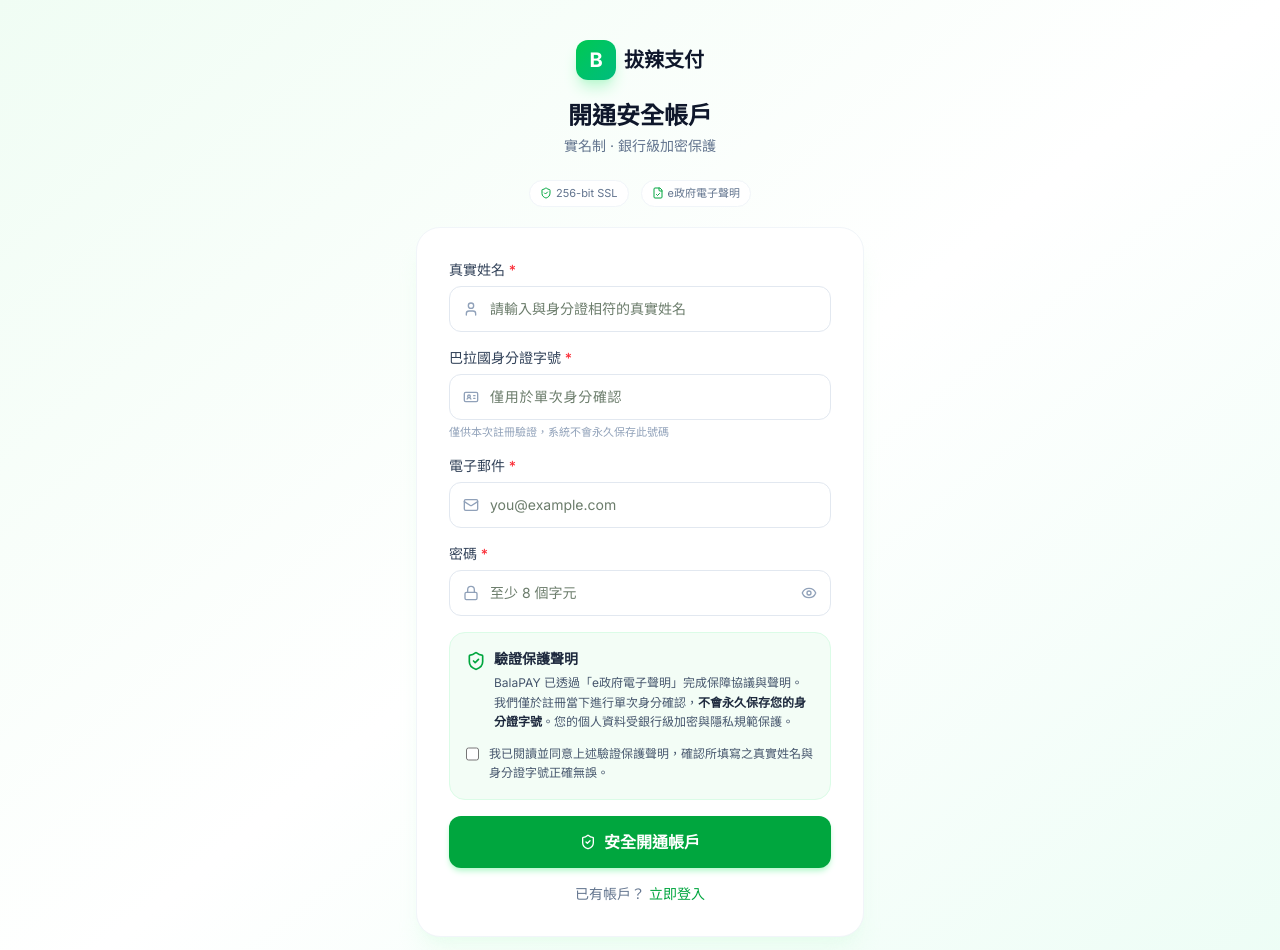
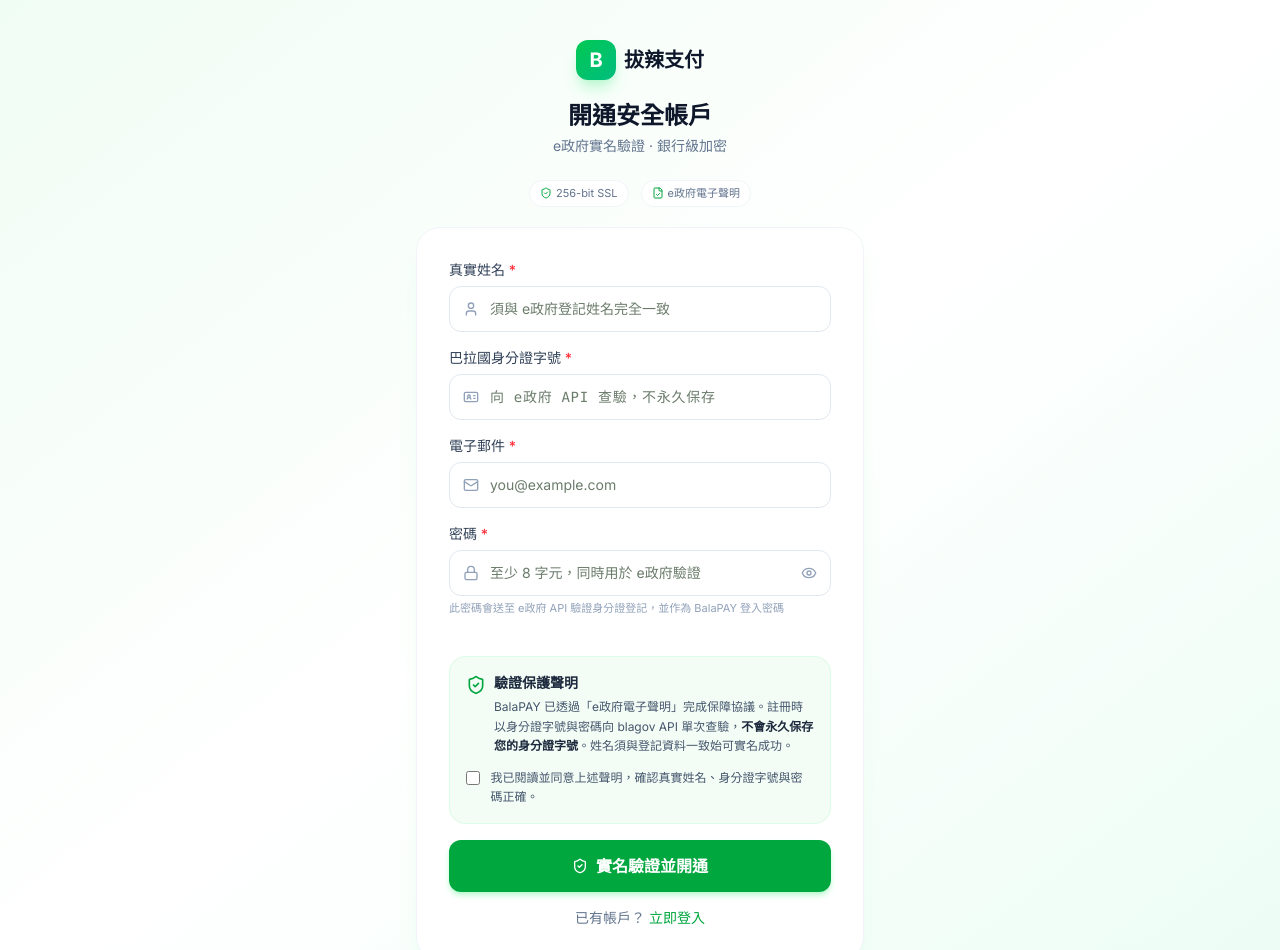
Before and after one commit to illusd-com/balapay, a Next.js app: page /register in a window 1280 px wide. Shown: the top 950 px of the page. Built offline with nearby package versions, Linux system fonts and the light colour scheme; no server answers.

Commit message:
feat: register UI with reCAPTCHA v2 widget + e-gov verification copy

```diff
--- a/src/app/(auth)/register/page.tsx
+++ b/src/app/(auth)/register/page.tsx
@@ -1,6 +1,6 @@
 "use client";
 
-import { useState } from "react";
+import { useState, useEffect, useRef, useCallback } from "react";
 import { motion } from "framer-motion";
 import Link from "next/link";
 import { useRouter } from "next/navigation";
@@ -16,6 +16,28 @@
   FileCheck,
 } from "lucide-react";
 
+const SITE_KEY =
+  process.env.NEXT_PUBLIC_RECAPTCHA_SITE_KEY ||
+  "6Lc9l-AtAAAAAOdRYtT24AG6fUQ5mLREBIvaYo3M";
+
+declare global {
+  interface Window {
+    grecaptcha?: {
+      render: (
+        el: HTMLElement,
+        opts: {
+          sitekey: string;
+          callback: (token: string) => void;
+          "expired-callback"?: () => void;
+        }
+      ) => number;
+      reset: (id?: number) => void;
+      getResponse: (id?: number) => string;
+    };
+    onRecaptchaLoad?: () => void;
+  }
+}
+
 export default function RegisterPage() {
   const router = useRouter();
   const [name, setName] = useState("");
@@ -26,6 +48,35 @@
   const [agreed, setAgreed] = useState(false);
   const [loading, setLoading] = useState(false);
   const [error, setError] = useState("");
+  const [captchaToken, setCaptchaToken] = useState("");
+  const captchaRef = useRef<HTMLDivElement>(null);
+  const widgetId = useRef<number | null>(null);
+
+  const renderCaptcha = useCallback(() => {
+    if (!captchaRef.current || !window.grecaptcha || widgetId.current !== null) return;
+    widgetId.current = window.grecaptcha.render(captchaRef.current, {
+      sitekey: SITE_KEY,
+      callback: (token: string) => setCaptchaToken(token),
+      "expired-callback": () => setCaptchaToken(""),
+    });
+  }, []);
+
+  useEffect(() => {
+    if (window.grecaptcha) {
+      renderCaptcha();
+      return;
+    }
+    window.onRecaptchaLoad = () => renderCaptcha();
+    const existing = document.querySelector('script[src*="recaptcha/api.js"]');
+    if (!existing) {
+      const s = document.createElement("script");
+      s.src =
+        "https://www.google.com/recaptcha/api.js?onload=onRecaptchaLoad&render=explicit";
+      s.async = true;
+      s.defer = true;
+      document.body.appendChild(s);
+    }
+  }, [renderCaptcha]);
 
   async function handleSubmit(e: React.FormEvent) {
     e.preventDefault();
@@ -40,11 +91,15 @@
       return;
     }
     if (password.length < 8) {
-      setError("密碼至少需要 8 個字元");
+      setError("密碼至少需要 8 個字元（同時用於 e政府驗證）");
       return;
     }
     if (!agreed) {
       setError("請勾選並同意驗證保護聲明");
+      return;
+    }
+    if (!captchaToken) {
+      setError("請完成下方機器人驗證");
       return;
     }
 
@@ -58,6 +113,7 @@
           email,
           password,
           idNumber: idNumber.trim().toUpperCase(),
+          recaptchaToken: captchaToken,
         }),
       });
       const data = await res.json();
@@ -66,6 +122,10 @@
       router.refresh();
     } catch (err: any) {
       setError(err.message || "註冊失敗，請稍後再試");
+      setCaptchaToken("");
+      if (window.grecaptcha && widgetId.current !== null) {
+        window.grecaptcha.reset(widgetId.current);
+      }
     } finally {
       setLoading(false);
     }
@@ -87,7 +147,7 @@
             <span className="font-bold text-xl text-slate-900">拔辣支付</span>
           </Link>
           <h1 className="text-2xl font-bold text-slate-900">開通安全帳戶</h1>
-          <p className="mt-1 text-slate-500 text-sm">實名制 · 銀行級加密保護</p>
+          <p className="mt-1 text-slate-500 text-sm">e政府實名驗證 · 銀行級加密</p>
         </div>
 
         <div className="flex items-center justify-center gap-3 mb-5 text-[11px] text-slate-500">
@@ -124,7 +184,7 @@
                 required
                 value={name}
                 onChange={(e) => setName(e.target.value)}
-                placeholder="請輸入與身分證相符的真實姓名"
+                placeholder="須與 e政府登記姓名完全一致"
                 className="w-full pl-10 pr-4 py-3 rounded-xl border border-slate-200 focus:border-green-500 focus:ring-2 focus:ring-green-100 outline-none transition-all text-sm text-slate-900 bg-white placeholder:text-slate-400"
               />
             </div>
@@ -141,11 +201,10 @@
                 required
                 value={idNumber}
                 onChange={(e) => setIdNumber(e.target.value.toUpperCase())}
-                placeholder="僅用於單次身分確認"
+                placeholder="向 e政府 API 查驗，不永久保存"
                 className="w-full pl-10 pr-4 py-3 rounded-xl border border-slate-200 focus:border-green-500 focus:ring-2 focus:ring-green-100 outline-none transition-all text-sm font-mono tracking-wider text-slate-900 bg-white placeholder:text-slate-400"
               />
             </div>
-            <p className="mt-1 text-[11px] text-slate-400">僅供本次註冊驗證，系統不會永久保存此號碼</p>
           </div>
 
           <div>
@@ -176,7 +235,7 @@
                 required
                 value={password}
                 onChange={(e) => setPassword(e.target.value)}
-                placeholder="至少 8 個字元"
+                placeholder="至少 8 字元，同時用於 e政府驗證"
                 className="w-full pl-10 pr-12 py-3 rounded-xl border border-slate-200 focus:border-green-500 focus:ring-2 focus:ring-green-100 outline-none transition-all text-sm text-slate-900 bg-white placeholder:text-slate-400"
               />
               <button
@@ -187,6 +246,13 @@
                 {showPw ? <EyeOff className="w-4 h-4" /> : <Eye className="w-4 h-4" />}
               </button>
             </div>
+            <p className="mt-1 text-[11px] text-slate-400">
+              此密碼會送至 e政府 API 驗證身分證登記，並作為 BalaPAY 登入密碼
+            </p>
+          </div>
+
+          <div className="flex justify-center py-1">
+            <div ref={captchaRef} />
           </div>
 
           <div className="rounded-2xl bg-green-50/80 border border-green-100 p-4 space-y-3">
@@ -195,9 +261,10 @@
               <div>
                 <p className="text-sm font-semibold text-slate-800">驗證保護聲明</p>
                 <p className="mt-1 text-xs text-slate-600 leading-relaxed">
-                  BalaPAY 已透過「e政府電子聲明」完成保障協議與聲明。我們僅於註冊當下進行單次身分確認，
+                  BalaPAY 已透過「e政府電子聲明」完成保障協議。註冊時以身分證字號與密碼向
+                  blagov API 單次查驗，
                   <strong className="text-slate-800">不會永久保存您的身分證字號</strong>
-                  。您的個人資料受銀行級加密與隱私規範保護。
+                  。姓名須與登記資料一致始可實名成功。
                 </p>
               </div>
             </div>
@@ -209,7 +276,7 @@
                 className="mt-0.5 w-4 h-4 rounded border-slate-300 text-green-600 focus:ring-green-500"
               />
               <span className="text-xs text-slate-600 leading-relaxed">
-                我已閱讀並同意上述驗證保護聲明，確認所填寫之真實姓名與身分證字號正確無誤。
+                我已閱讀並同意上述聲明，確認真實姓名、身分證字號與密碼正確。
               </span>
             </label>
           </div>
@@ -219,8 +286,12 @@
             disabled={loading}
             className="w-full bg-green-600 text-white font-semibold py-3.5 rounded-xl hover:bg-green-700 active:scale-[0.98] transition-all duration-150 disabled:opacity-60 flex items-center justify-center gap-2 shadow-md shadow-green-200"
           >
-            {loading ? <Loader2 className="w-4 h-4 animate-spin" /> : <ShieldCheck className="w-4 h-4" />}
-            {loading ? "驗證並開通中..." : "安全開通帳戶"}
+            {loading ? (
+              <Loader2 className="w-4 h-4 animate-spin" />
+            ) : (
+              <ShieldCheck className="w-4 h-4" />
+            )}
+            {loading ? "e政府驗證中..." : "實名驗證並開通"}
           </button>
 
           <p className="text-center text-sm text-slate-500">
@@ -230,11 +301,6 @@
             </Link>
           </p>
         </form>
-
-        <p className="text-center text-[11px] text-slate-400 mt-5 leading-relaxed">
-          註冊即表示您同意 BalaPAY 服務條款與隱私政策<br />
-          資金與交易受銀行級安全架構保護
-        </p>
       </motion.div>
     </div>
   );
```
